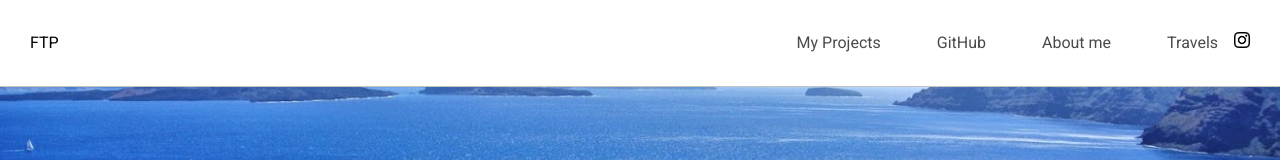
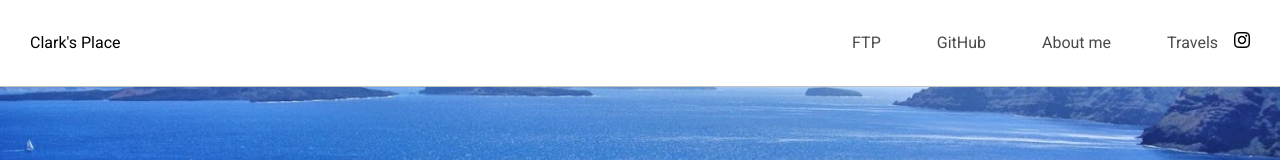
Before and after one commit to cfoste2/cfoste2.github.io, a plain HTML site: page index.html in a window 1280 px wide. Shown: the top 160 px of the page. Drawn offline with Linux system fonts and the light colour scheme; a web font is replaced by a local one.

Commit message:
Update index.html

```diff
--- a/index.html
+++ b/index.html
@@ -12,10 +12,10 @@
   <!-- Header -->
   <header>
     <div class="content">
-      <a href="index.html" class="desktop logo">FTP</a>
+      <a href="index.html" class="desktop logo">Clark's Place</a>
       <nav class="desktop">
         <ul>
-          <li><a href="underconstruction.html">My Projects</a></li>
+          <li><a href="underconstruction.html">FTP</a></li>
 		  <li><a href="underconstruction.html">GitHub</a></li>
           <li><a href="underconstruction.html">About me</a></li>
           <li><a href="underconstruction.html" target="_blank">Travels <img class="icon" src="./resources/images/instagram.png"></a></li>
```
